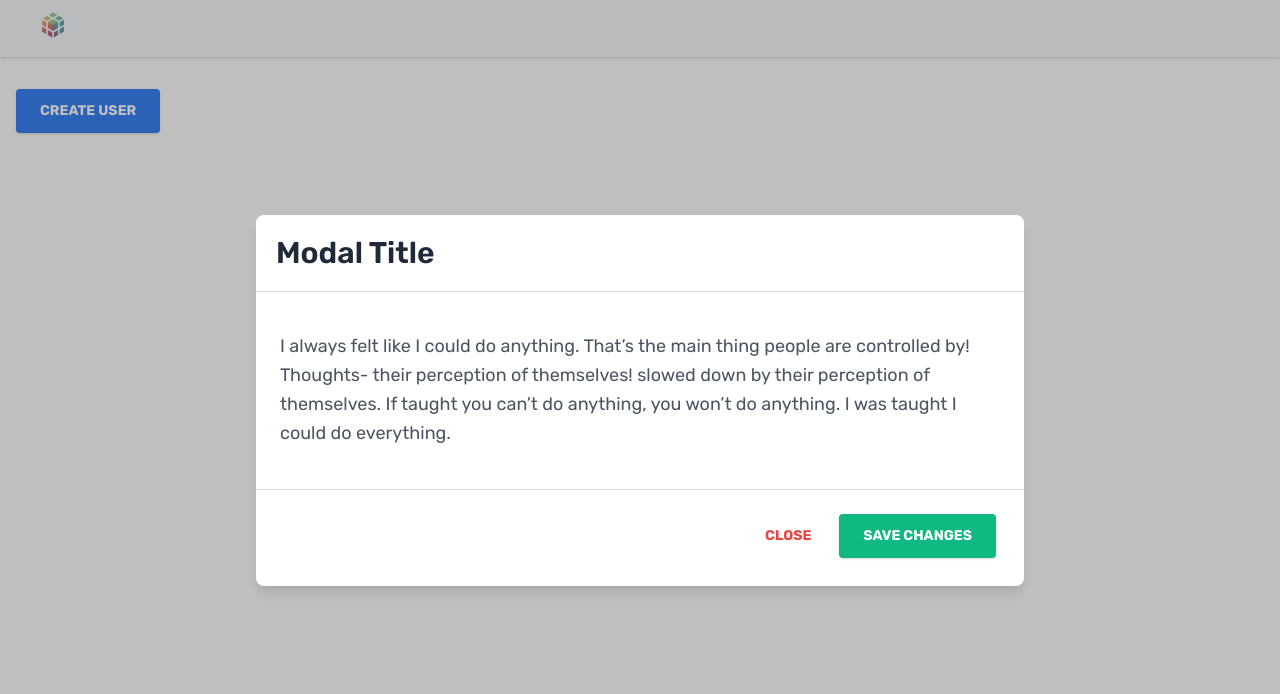
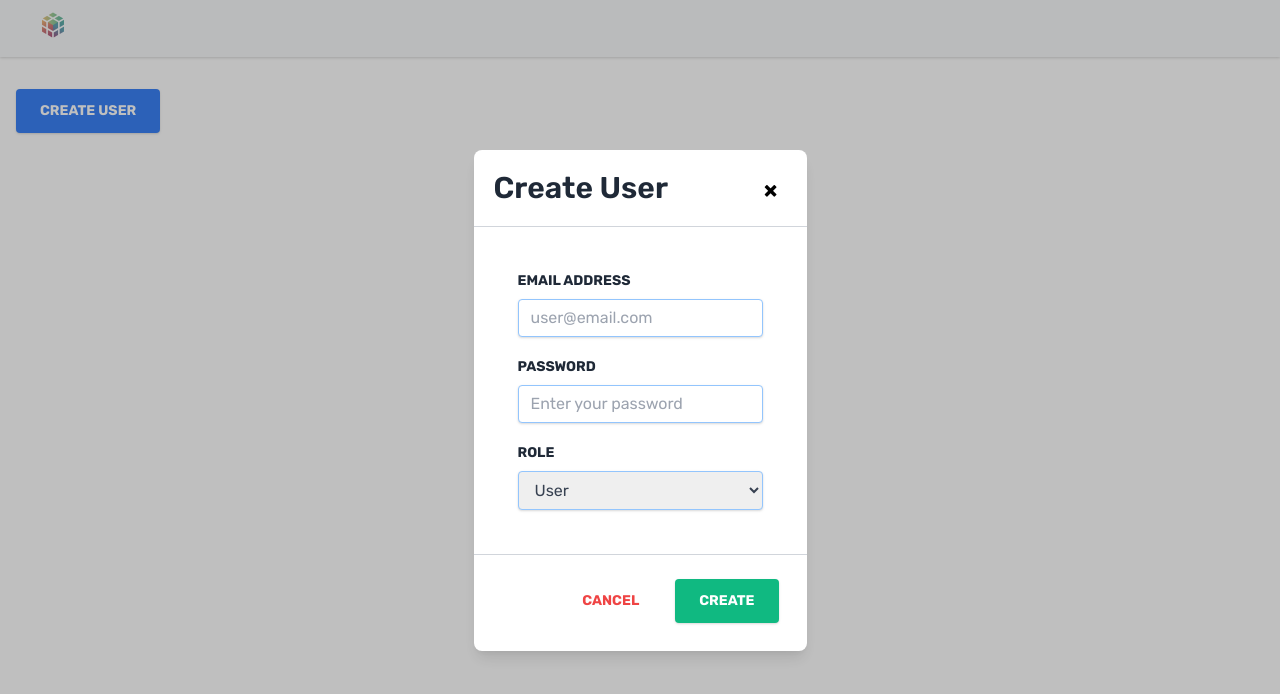
Before and after one commit to OpenMined/pygrid-admin, a Next.js app: page /users in a window 1280 px wide. Both pictures are taken after a click on the button "CREATE USER". Shown: the top 694 px of the page. Built offline with nearby package versions, Linux system fonts and the light colour scheme; what @tailwindcss/typography would draw is missing.

Commit message:
Modal to create user

```diff
--- a/src/components/modals/index.tsx
+++ b/src/components/modals/index.tsx
@@ -3,11 +3,12 @@ import React from 'react'
 interface IModalProps {
   isOpen: boolean
   onClose: any
-  onConfirm: any
   children: any
+  header: string
+  footer: any
 }
 
-const Modal: React.FC<IModalProps> = ({isOpen, onClose, onConfirm, children}) => {
+const Modal: React.FC<IModalProps> = ({isOpen, onClose, children, header, footer}) => {
   const [showModal, setShowModal] = React.useState(false)
 
   React.useEffect(() => {
@@ -18,22 +19,17 @@ const Modal: React.FC<IModalProps> = ({isOpen, onClose, onConfirm, children}) =>
     <>
       {showModal ? (
         <>
-          <div
-            role="button"
-            tabIndex={0}
-            className="justify-center items-center flex overflow-x-hidden overflow-y-auto fixed inset-0 z-50 outline-none focus:outline-none"
-            onClick={onClose}
-            onKeyDown={onClose}>
+          <div className="justify-center items-center flex overflow-x-hidden overflow-y-auto fixed inset-0 z-50 outline-none focus:outline-none">
             <div className="relative w-auto my-6 mx-auto max-w-3xl">
               {/*content*/}
               <div className="border-0 rounded-lg shadow-lg relative flex flex-col w-full bg-white outline-none focus:outline-none">
                 {/*header*/}
                 <div className="flex items-start justify-between p-5 border-b border-solid border-gray-300 rounded-t">
-                  <h3 className="text-3xl font-semibold">Modal Title</h3>
+                  <h3 className="text-3xl font-semibold">{header}</h3>
                   <button
-                    className="p-1 ml-auto bg-transparent border-0 text-black opacity-5 float-right text-3xl leading-none font-semibold outline-none focus:outline-none"
+                    className="p-1 ml-auto bg-transparent border-0 text-black float-right text-3xl leading-none font-semibold outline-none focus:outline-none"
                     onClick={onClose}>
-                    <span className="bg-transparent text-black opacity-5 h-6 w-6 text-2xl block outline-none focus:outline-none">
+                    <span className="bg-transparent text-black h-6 w-6 text-2xl block outline-none focus:outline-none">
                       ×
                     </span>
                   </button>
@@ -42,20 +38,7 @@ const Modal: React.FC<IModalProps> = ({isOpen, onClose, onConfirm, children}) =>
                 <div className="relative p-6 flex-auto">{children}</div>
                 {/*footer*/}
                 <div className="flex items-center justify-end p-6 border-t border-solid border-gray-300 rounded-b">
-                  <button
-                    className="text-red-500 background-transparent font-bold uppercase px-6 py-2 text-sm outline-none focus:outline-none mr-1 mb-1"
-                    type="button"
-                    style={{transition: 'all .15s ease'}}
-                    onClick={onClose}>
-                    Close
-                  </button>
-                  <button
-                    className="bg-green-500 text-white active:bg-green-600 font-bold uppercase text-sm px-6 py-3 rounded shadow hover:shadow-lg outline-none focus:outline-none mr-1 mb-1"
-                    type="button"
-                    style={{transition: 'all .15s ease'}}
-                    onClick={onConfirm}>
-                    Save Changes
-                  </button>
+                  {footer}
                 </div>
               </div>
             </div>
--- /dev/null
+++ b/src/components/modals/users/create/index.tsx
@@ -0,0 +1,91 @@
+import React from 'react'
+import Modal from '../../index'
+
+const CreateUserModal = ({isOpen, onClose, onConfirm}) => {
+  const [email, setEmail] = React.useState('')
+  const [password, setPassword] = React.useState('')
+  const [role, setRole] = React.useState('User')
+
+  const isValid = () => {
+    return email !== '' && password !== ''
+  }
+
+  const handleSubmit = () => {
+    const user = {email, password, role}
+  }
+
+  const Footer = () => (
+    <>
+      <button
+        className="text-red-500 background-transparent font-bold uppercase px-6 py-2 text-sm outline-none focus:outline-none mr-3 mb-1"
+        type="button"
+        style={{transition: 'all .15s ease'}}
+        onClick={onClose}>
+        Cancel
+      </button>
+      <button
+        className="bg-green-500 text-white active:bg-green-600 disabled:opacity-50 font-bold uppercase text-sm px-6 py-3 rounded shadow hover:shadow-lg outline-none focus:outline-none mr-1 mb-1"
+        type="button"
+        style={{transition: 'all .15s ease'}}
+        onClick={handleSubmit}>
+        Create
+      </button>
+    </>
+  )
+
+  return (
+    <>
+      <Modal isOpen={isOpen} onClose={onClose} header="Create User" footer={<Footer />}>
+        <form autoComplete="off" className="m-5">
+          <div>
+            <label htmlFor="email" className="text-sm block font-bold  pb-2">
+              EMAIL ADDRESS
+            </label>
+            <input
+              type="text"
+              name="email"
+              id="user_email"
+              autoComplete="off"
+              className="shadow appearance-none border rounded w-full py-2 px-3 text-gray-700 leading-tight focus:outline-none focus:shadow-outline border-blue-300 "
+              placeholder="user@email.com"
+              onChange={e => setEmail(e.target.value)}
+            />
+          </div>
+          <div className="mt-5">
+            <label htmlFor="password" className="text-sm block font-bold pb-2">
+              PASSWORD
+            </label>
+            <input
+              type="password"
+              name="password"
+              id="user_password"
+              autoComplete="off"
+              className="shadow appearance-none border rounded w-full py-2 px-3 text-gray-700 leading-tight focus:outline-none focus:shadow-outline border-blue-300"
+              placeholder="Enter your password"
+              onChange={e => setPassword(e.target.value)}
+            />
+          </div>
+          <div className="mt-5">
+            <label htmlFor="role" className="text-sm block font-bold pb-2">
+              ROLE
+            </label>
+            {/* eslint-disable-next-line jsx-a11y/no-onchange */}
+            <select
+              name="role"
+              id="user_role"
+              className="shadow border rounded w-full py-2 px-3 text-gray-700 leading-tight focus:outline-none focus:shadow-outline border-blue-300"
+              value={role}
+              onChange={e => setRole(e.target.value)}>
+              <option value="User">User</option>
+              <option value="Compliance Officer">Compliance Officer</option>
+              <option value="Administrator">Administrator</option>
+              <option value="Owner">Owner</option>
+            </select>
+          </div>
+        </form>
+      </Modal>
+    </>
+  )
+}
+
+export default CreateUserModal
--- a/src/pages/users/index.js
+++ b/src/pages/users/index.js
@@ -1,5 +1,5 @@
 import React from 'react'
-import Modal from '../../components/modals'
+import CreateUserModal from '../../components/modals/users/create/index'
 
 const Users = () => {
   const [openCreateUserModal, setOpenCreateUserModal] = React.useState(false)
@@ -13,16 +13,11 @@ const Users = () => {
         onClick={() => setOpenCreateUserModal(true)}>
         Create User
       </button>
-      <Modal
+      <CreateUserModal
         isOpen={openCreateUserModal}
         onClose={() => setOpenCreateUserModal(false)}
-        onConfirm={() => setOpenCreateUserModal(false)}>
-        <p className="my-4 text-gray-600 text-lg leading-relaxed">
-          I always felt like I could do anything. That’s the main thing people are controlled by! Thoughts- their
-          perception of themselves! slowed down by their perception of themselves. If taught you can’t do anything, you
-          won’t do anything. I was taught I could do everything.
-        </p>
-      </Modal>
+        onConfirm={() => setOpenCreateUserModal(false)}
+      />
     </>
   )
 }
```
